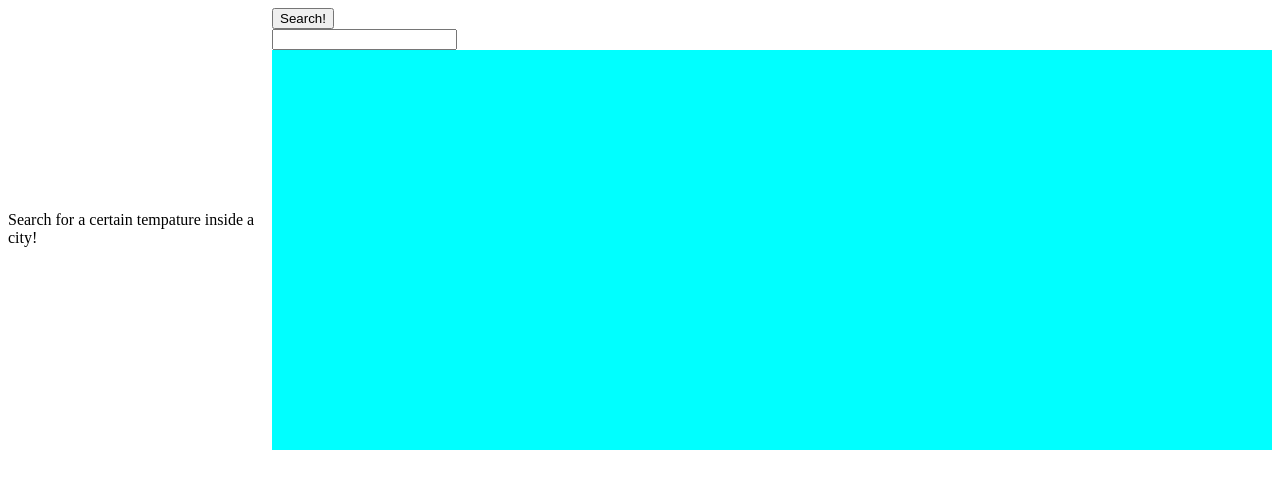
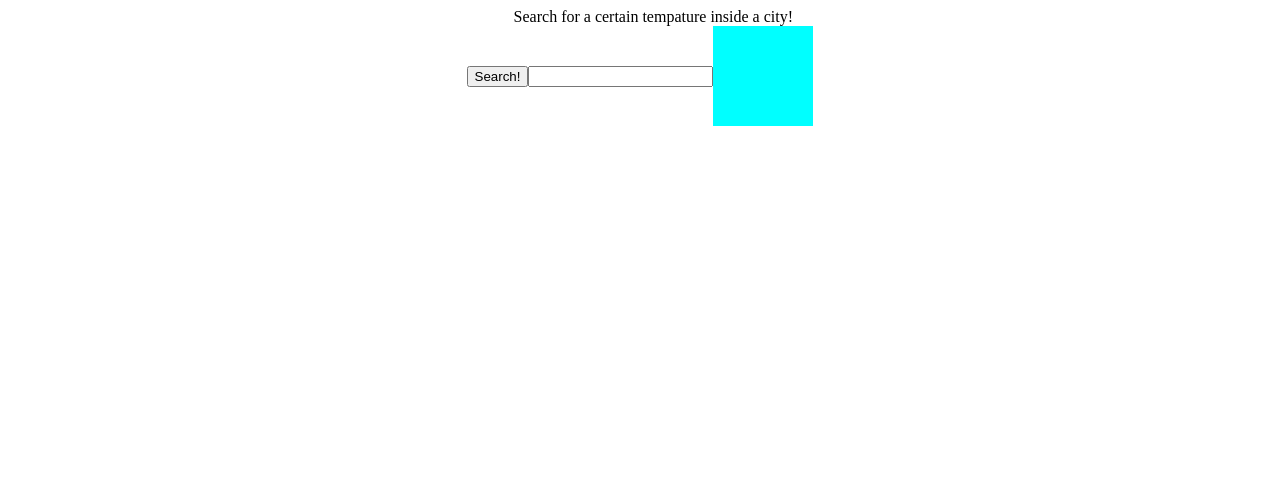
Before and after one commit to LunaBegray/weather-app, a plain HTML site: page index.html in a window 1280 px wide. Drawn offline with Linux system fonts and the light colour scheme.

Commit message:
styles.css

```diff
--- a/styles.css
+++ b/styles.css
@@ -1,10 +1,16 @@
-body{
+.container{
     display:flex;
     justify-content:center;
     align-items:center;
 }
+.text{
+    margin-left:40%;
+}
 .display-container{
     background-color:aqua;
-    width:1000px;
-    height:400px;
+    width: 100px;
+    height: 100px;
+    display:flex;
+    justify-content: center;
+    align-items: center;
 }
```
